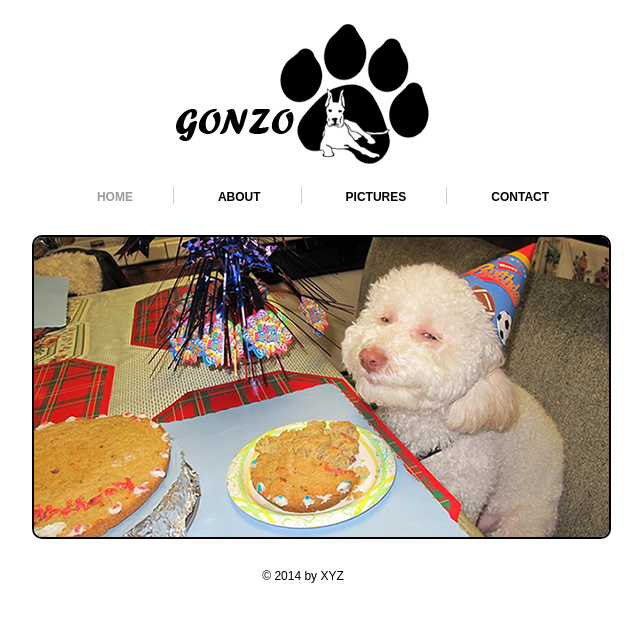
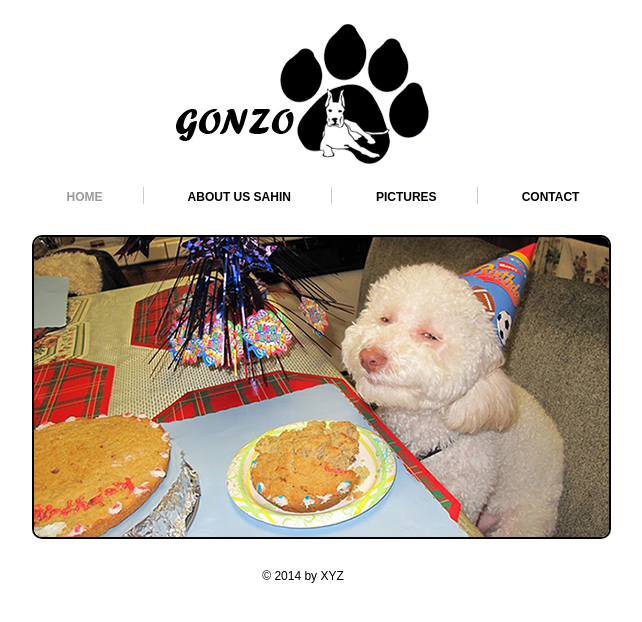
Before and after one commit to abirny/cat, a plain HTML site: page index.html in a window 1280 px wide. Shown: the whole page, without its empty margins (337-979 px from the left). Drawn offline with Linux system fonts and the light colour scheme.

Commit message:
this is newer version

```diff
--- a/index.html
+++ b/index.html
@@ -27,7 +27,7 @@
 	<div class="navigation">
 		<ul>
 			<li><a class="active" href="index.html">HOME</a></li>
-			<li><a href="about.html">ABOUT</a></li>
+			<li><a href="about.html">ABOUT US SAHIN</a></li>
 			<li><a href="picture.html">PICTURES</a></li>
 			<li class="bdr"><a class="pdg" href="contact.html">CONTACT</a></li>
 		</ul>
```
